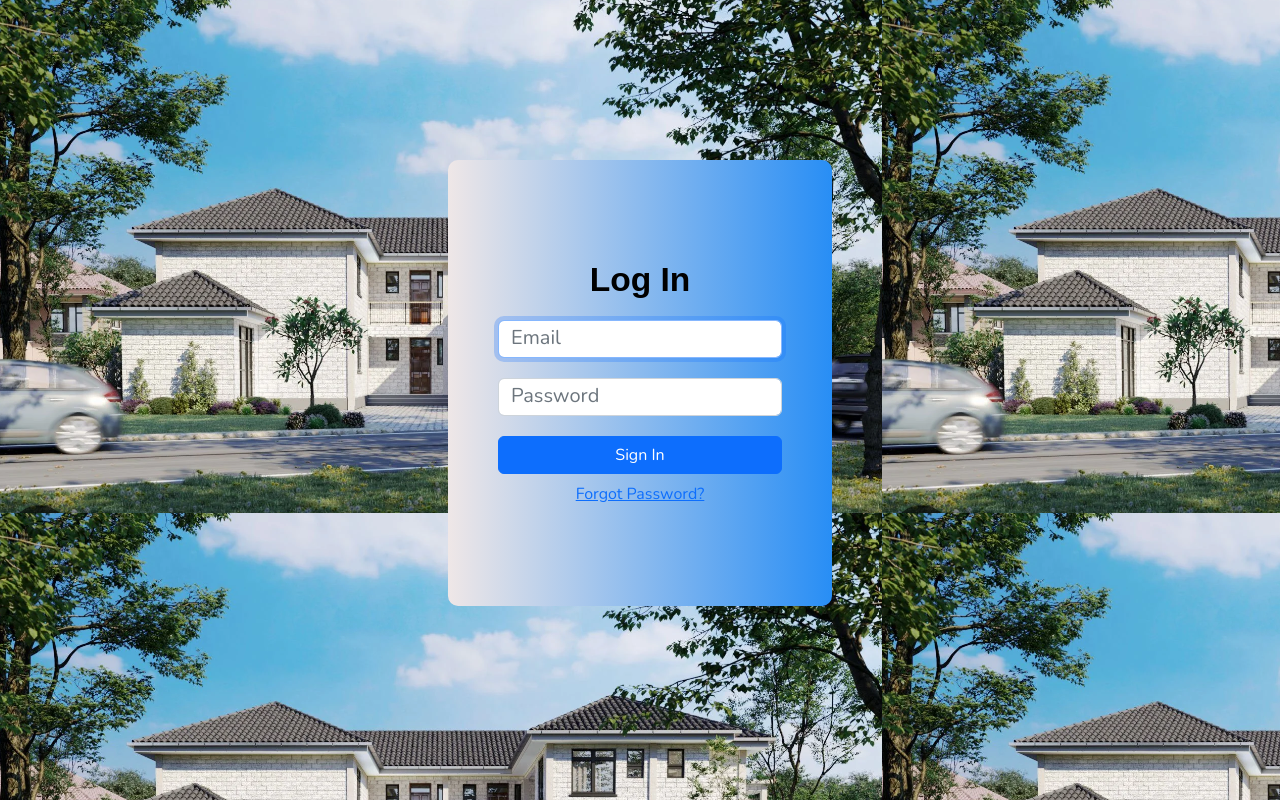
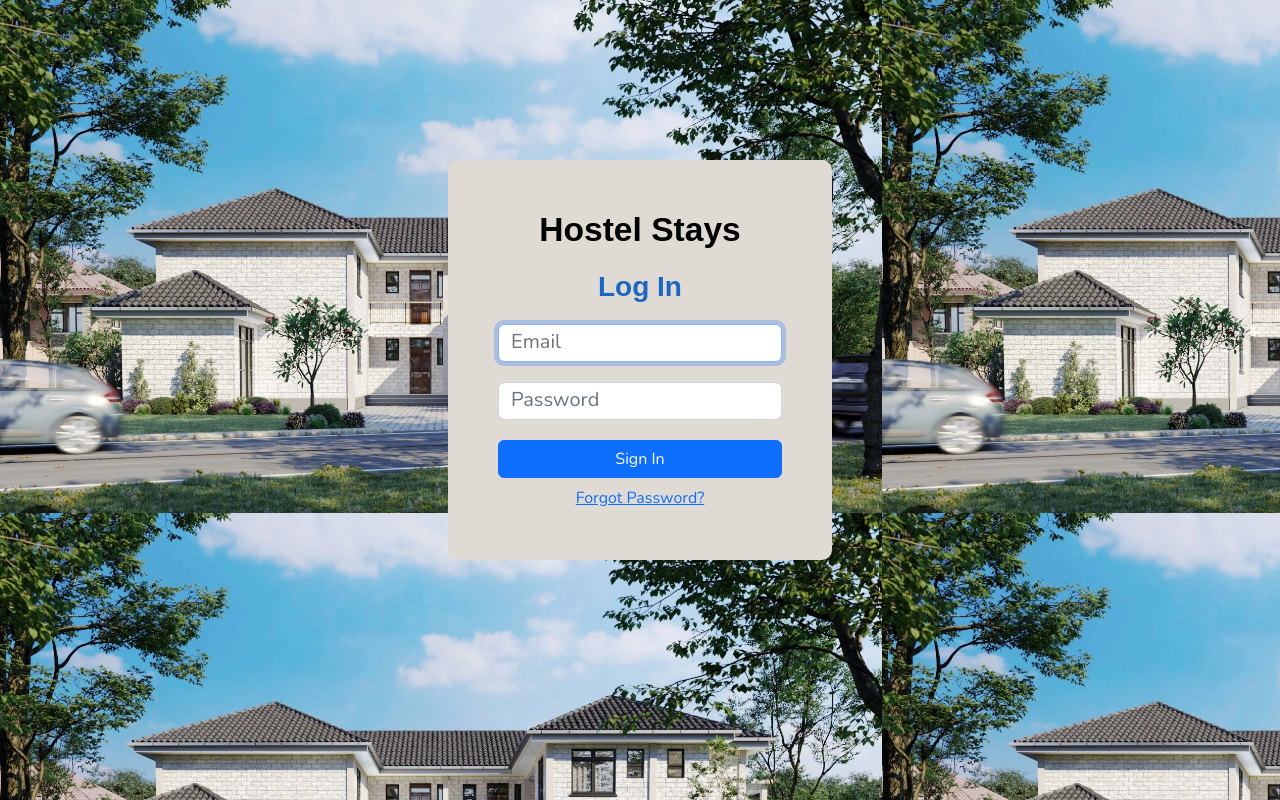
Before and after one commit to gautamalish/HostelStays, a React (Vite) app in the folder FrontEndContents/: page / in a window 1280 px wide. Built offline with nearby package versions, Linux system fonts and the light colour scheme; no server answers.

Commit message:
Edited Signin Page

```diff
--- a/FrontEndContents/src/pages/login/Signin.jsx
+++ b/FrontEndContents/src/pages/login/Signin.jsx
@@ -44,7 +44,8 @@ export default function Signin(){
     }
     return(
         <div className="signinContainer">
-            <h1 className="signinTitle">Log In</h1>
+            <h1 className= "mainTitle">Hostel Stays</h1>
+            <h3 className="signinTitle">Log In</h3>
             {error!="" && <Alert variant="danger">{error}</Alert>}
             <form onSubmit={handleSubmit}>
                 <div className="form-group">
--- a/FrontEndContents/src/pages/login/signin.scss
+++ b/FrontEndContents/src/pages/login/signin.scss
@@ -6,9 +6,8 @@ body{
     justify-content: center;
     align-items: center;
     margin-bottom: 20px;
-    font-size: 2.1rem;
     font-weight: bold;
-    color: black;
+    color: #1C67C2;
     font-family: Arial, Helvetica, sans-serif;
 }
 ::placeholder{
@@ -17,12 +16,11 @@ body{
 .signinContainer{
     width: 30vw;
     margin: auto;
-    padding: 100px 50px;
+    padding: 50px 50px;
     border-radius: 10px;
     margin-top: 10rem;
     background-size: cover;
-    background-image: linear-gradient(to right,rgb(239, 231, 231), rgb(40, 142, 245));
-    backdrop-filter: blur(1px);
+    background-color: #DFDAD4;
 }
 form{
     display: flex;
@@ -36,3 +34,14 @@ form{
 .btn-primary:disabled{
     background-color: gray !important;
 }
+
+.mainTitle{
+    display: flex;
+    justify-content: center;
+    align-items: center;
+    margin-bottom: 20px;
+    font-size: 2.1rem;
+    font-weight: bold;
+    color: black;
+    font-family: Arial, Helvetica, sans-serif;
+}
```
